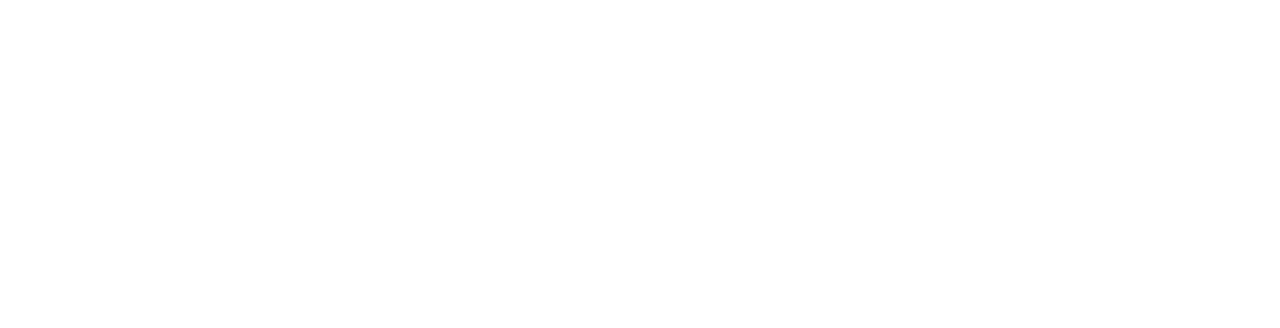
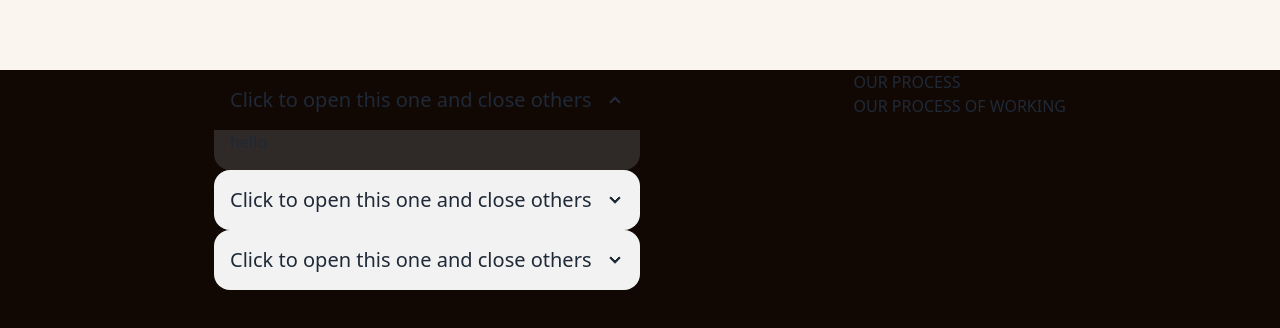
Before and after one commit to Mostakin-Ahamed/Bexon, a React (Vite) app: page / in a window 1280 px wide. Shown: the part 4061-4389 px from the top of the page. Before the commit the page ends 4131 px from the top, so only its background shows below. Built offline with nearby package versions, Linux system fonts and the light colour scheme.

Commit message:
accordion added , nedds to be fixed

```diff
--- /dev/null
+++ b/src/Components/Accordion/Accordion.jsx
@@ -0,0 +1,43 @@
+
+
+const Accordion = () => {
+    return (
+        <div className="flex h-[600px] justify-evenly bg-[#110804]">
+            <div>
+                <div className="collapse collapse-arrow bg-inherit">
+                    <input type="radio" name="my-accordion-2" checked="checked" />
+                    <div className="collapse-title text-xl font-medium">
+                        Click to open this one and close others
+                    </div>
+                    <div className="collapse-content bg-[#2F2927]">
+                        <p>hello</p>
+                    </div>
+                </div>
+                <div className="collapse collapse-arrow bg-base-200">
+                    <input type="radio" name="my-accordion-2" />
+                    <div className="collapse-title text-xl font-medium">
+                        Click to open this one and close others
+                    </div>
+                    <div className="collapse-content">
+                        <p>hello</p>
+                    </div>
+                </div>
+                <div className="collapse collapse-arrow bg-base-200">
+                    <input type="radio" name="my-accordion-2" />
+                    <div className="collapse-title text-xl font-medium">
+                        Click to open this one and close others
+                    </div>
+                    <div className="collapse-content">
+                        <p>hello</p>
+                    </div>
+                </div>
+            </div>
+            <div>
+                <p>OUR PROCESS</p>
+                <h2>OUR PROCESS OF WORKING</h2>
+            </div>
+        </div>
+    );
+};
+
+export default Accordion;
--- a/src/Components/Layout/MainLayout.jsx
+++ b/src/Components/Layout/MainLayout.jsx
@@ -3,6 +3,7 @@
 import Banner from "../Banner/Banner";
 import Ui from "../Body/Ui";
 import Recent from "../Recent works/Recent";
+import Accordion from "../Accordion/Accordion";
 
 
 const MainLayout = () => {
@@ -13,6 +14,7 @@
             <Banner></Banner>
             <Ui></Ui>
             <Recent></Recent>
+            <Accordion></Accordion>
         </div>
     );
 };
--- a/src/Components/Recent works/Recent.jsx
+++ b/src/Components/Recent works/Recent.jsx
@@ -2,26 +2,21 @@
 const Recent = () => {
     return (
         <div className='mt-20 mb-20'>
-            {/* <div className='lg:ml-64'>
-                <svg xmlns="http://www.w3.org/2000/svg" height="2" viewBox="0 0 1170 2" fill="none">
-                    <path d="M0 1H1170" stroke="#E7DFD7" strokeDasharray="17 17" />
-                </svg>
-            </div> */}
             <hr className='border-dashed border-gray-400 lg:ml-64' />
             <div className="mt-20 mr-5 lg:mt-40 lg:ml-64">
                 <p className='text-gray-400 font-normal mb-3 ml-3 lg:ml-0'>OUR PORTFOLIO</p>
                 <h2 className="header text-2xl font-bold mb-5 ml-3 lg:ml-0">OUR RECENT WORKS</h2>
-                <img className="h-[600px] lg:w-[1470px] object-cover ml-2 mr-4" src="/public/recent.png" alt="" />
+                <img className="h-[600px] lg:w-[1470px] object-cover ml-2 mr-4" src="/recent.png" alt="" />
                 <h2 className="header text-2xl font-bold mb-5 ml-3 lg:ml-0 mt-10">WEBSITE DESIGN</h2>
                 <p className='font-normal text-base lg:w-[680px] ml-3 lg:ml-0 mb-8 text-justify'>Saving World with Good Designs. Because your satisfaction is everything. Check out our latest design of website and see how it is.</p>
                 <div className='lg:flex justify-between lg:mr-40'>
                     <div>
-                        <img className='w-[700px] h-[700px] ml-2 mr-4 lg:ml-0 lg:mr-0 object-cover' src="/public/image1.png" alt="" />
+                        <img className='w-[700px] h-[700px] ml-2 mr-4 lg:ml-0 lg:mr-0 object-cover' src="/image1.png" alt="" />
                         <h2 className="header text-2xl font-bold mb-5 ml-3 lg:ml-0 mt-10">WEBSITE DEVELOPMENT</h2>
                         <p className='font-normal text-base w-[360px] mb-8 ml-3 lg:ml-0 text-justify'>Saving World with Good Designs. Because your satisfaction is everything.</p>
                     </div>
                     <div>
-                        <img className='w-[700px] h-[700px] ml-2 mr-4 lg:ml-0 lg:mr-0 object-cover' src="/public/image2.png" alt="" />
+                        <img className='w-[700px] h-[700px] ml-2 mr-4 lg:ml-0 lg:mr-0 object-cover' src="/image2.png" alt="" />
                         <h2 className="header text-2xl font-bold mb-5 ml-3 lg:ml-0 mt-10">BRANDING LOGO</h2>
                         <p className='font-normal text-base w-[360px] ml-3 lg:ml-0 mb-8 text-justify'>Saving World with Good Designs. Because your satisfaction is everything..</p>
                     </div>
```
